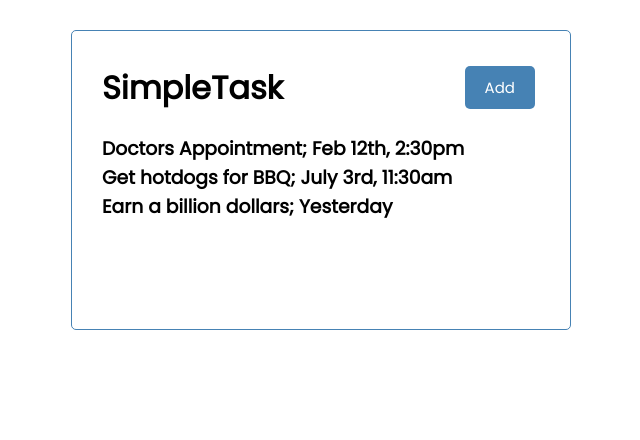
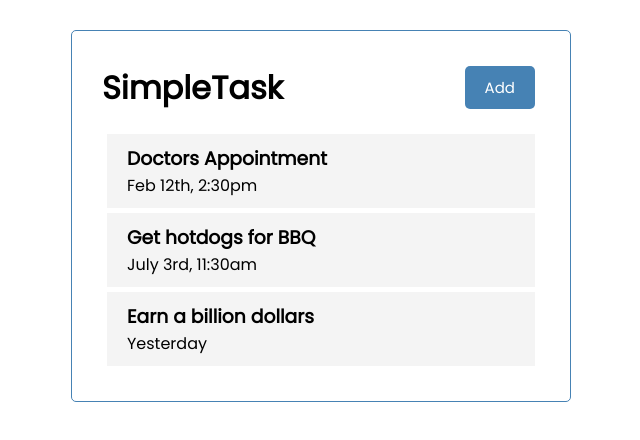
Before and after one commit to Aidanchill/SimpleTask, a React (Create React App) app: page / in a window 1280 px wide. Shown: the top 440 px of the page, without its empty margins (319-959 px from the left). Built offline with nearby package versions, Linux system fonts and the light colour scheme.

Commit message:
created Task.js and restructured props

```diff
--- /dev/null
+++ b/src/components/Task.js
@@ -0,0 +1,12 @@
+import React from 'react'
+
+const Task = ({ task }) => {
+    return (
+        <div className='task'>
+            <h3>{task.text}</h3>
+            <p>{task.day}</p>
+        </div>
+    )
+}
+
+export default Task
--- a/src/components/Tasks.js
+++ b/src/components/Tasks.js
@@ -1,8 +1,9 @@
+import Task from './Task'
 
 const Tasks = ({tasks}) => {
     return (
         <>
-          {tasks.map((task) => (<h3 key={task.id}>{task.text}; {task.day}</h3>))}
+          {tasks.map((task) => (<Task key={task.id} task={task}/>))}
         </>
     )
 }
```
